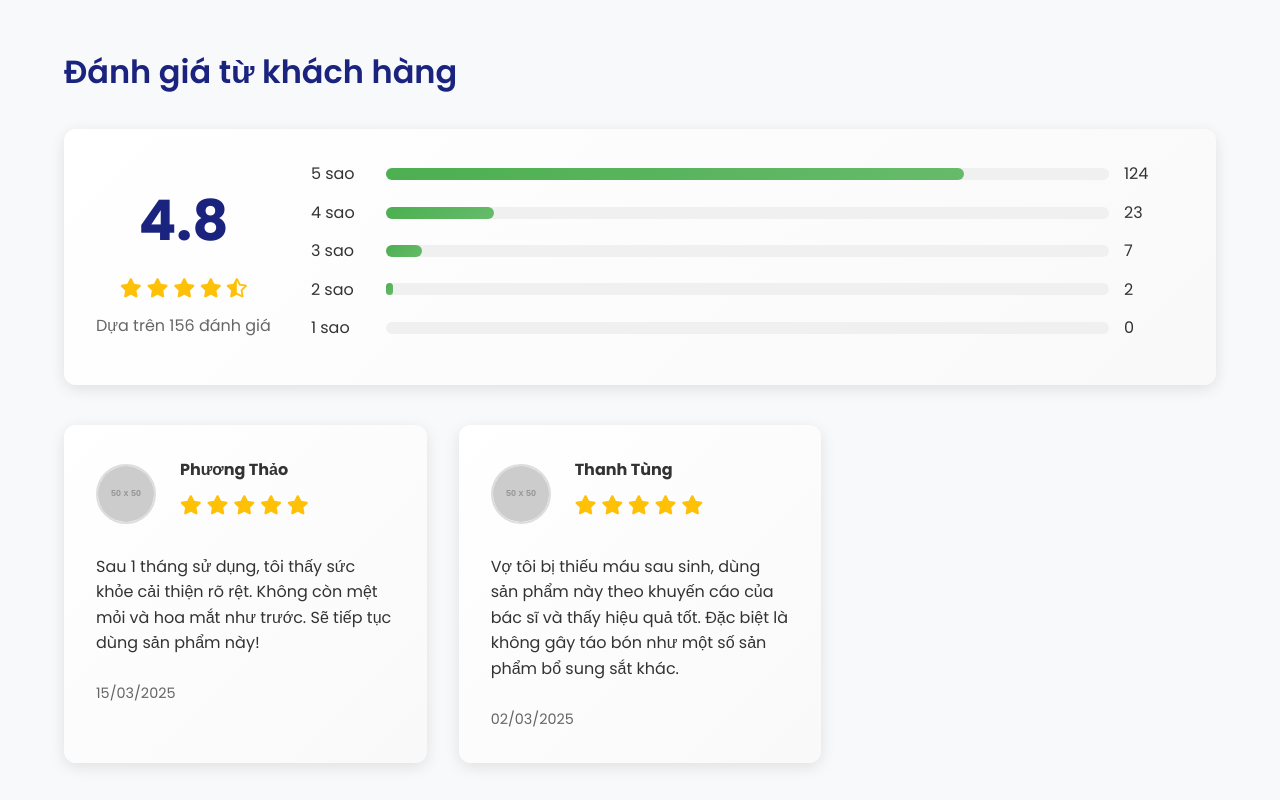
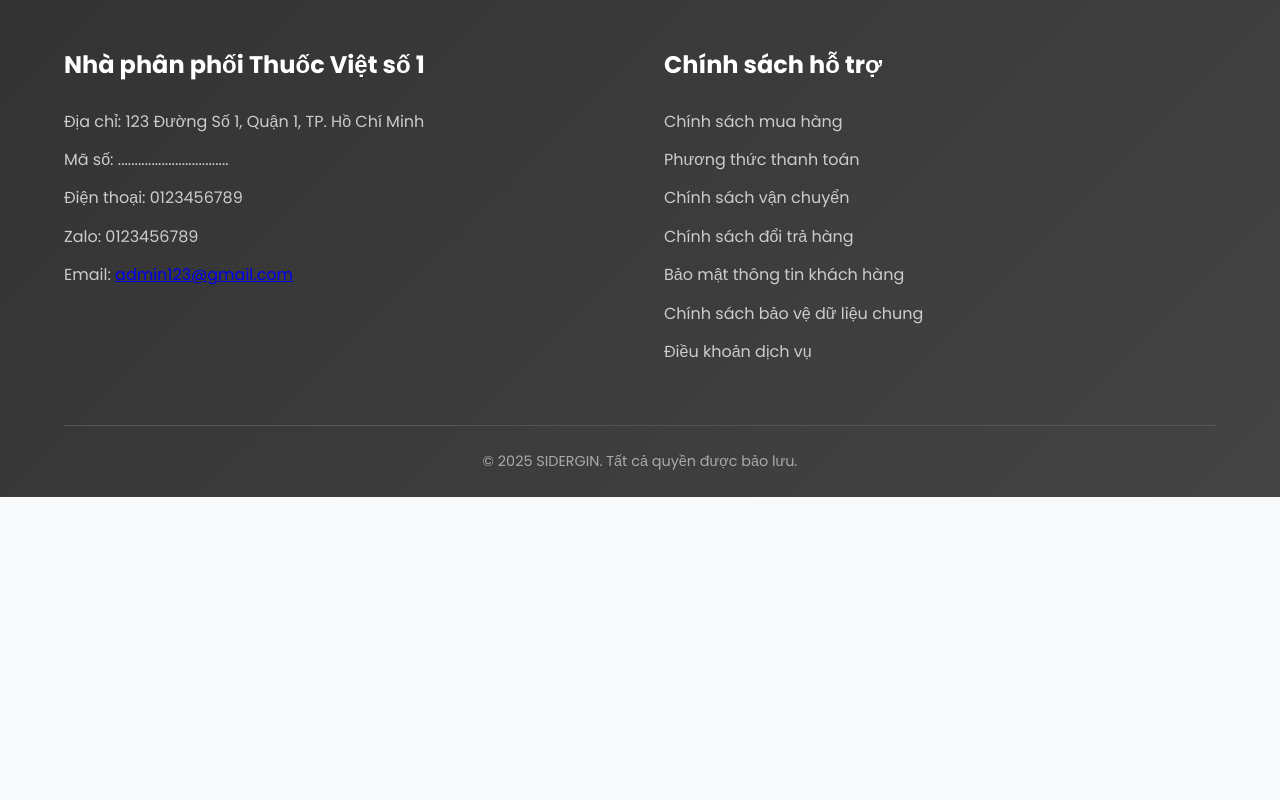
Before and after one commit to P1emon/Sidergin, a plain HTML site: page index.html in a window 1280 px wide. Shown: the part 1540-2340 px from the top of the page. After the commit the page ends 2037 px from the top, so only its background shows below. Drawn offline with Linux system fonts and the light colour scheme; placeholder pictures from the web are drawn by us.

Commit message:
Update index.html

```diff
--- a/index.html
+++ b/index.html
@@ -198,100 +198,6 @@
         </div>
     </section>
 
-    <section class="customer-reviews">
-        <h2>Đánh giá từ khách hàng</h2>
-
-        <div class="rating-summary">
-            <div class="average-rating">
-                <span class="rating-number">4.8</span>
-                <div class="stars">
-                    <i class="fas fa-star"></i>
-                    <i class="fas fa-star"></i>
-                    <i class="fas fa-star"></i>
-                    <i class="fas fa-star"></i>
-                    <i class="fas fa-star-half-alt"></i>
-                </div>
-                <span class="total-reviews">Dựa trên 156 đánh giá</span>
-            </div>
-
-            <div class="rating-bars">
-                <div class="rating-bar">
-                    <span>5 sao</span>
-                    <div class="bar-container">
-                        <div class="bar" style="width: 80%;"></div>
-                    </div>
-                    <span>124</span>
-                </div>
-                <div class="rating-bar">
-                    <span>4 sao</span>
-                    <div class="bar-container">
-                        <div class="bar" style="width: 15%;"></div>
-                    </div>
-                    <span>23</span>
-                </div>
-                <div class="rating-bar">
-                    <span>3 sao</span>
-                    <div class="bar-container">
-                        <div class="bar" style="width: 5%;"></div>
-                    </div>
-                    <span>7</span>
-                </div>
-                <div class="rating-bar">
-                    <span>2 sao</span>
-                    <div class="bar-container">
-                        <div class="bar" style="width: 1%;"></div>
-                    </div>
-                    <span>2</span>
-                </div>
-                <div class="rating-bar">
-                    <span>1 sao</span>
-                    <div class="bar-container">
-                        <div class="bar" style="width: 0%;"></div>
-                    </div>
-                    <span>0</span>
-                </div>
-            </div>
-        </div>
-
-        <div class="review-cards">
-            <div class="review-card">
-                <div class="reviewer-info">
-                    <img src="https://via.placeholder.com/50x50/f0f0f0/555555?text=P" alt="Phương Thảo">
-                    <div>
-                        <h4>Phương Thảo</h4>
-                        <div class="stars">
-                            <i class="fas fa-star"></i>
-                            <i class="fas fa-star"></i>
-                            <i class="fas fa-star"></i>
-                            <i class="fas fa-star"></i>
-                            <i class="fas fa-star"></i>
-                        </div>
-                    </div>
-                </div>
-                <p class="review-text">Sau 1 tháng sử dụng, tôi thấy sức khỏe cải thiện rõ rệt. Không còn mệt mỏi và hoa mắt như trước. Sẽ tiếp tục dùng sản phẩm này!</p>
-                <span class="review-date">15/03/2025</span>
-            </div>
-
-            <div class="review-card">
-                <div class="reviewer-info">
-                    <img src="https://via.placeholder.com/50x50/f0f0f0/555555?text=T" alt="Thanh Tùng">
-                    <div>
-                        <h4>Thanh Tùng</h4>
-                        <div class="stars">
-                            <i class="fas fa-star"></i>
-                            <i class="fas fa-star"></i>
-                            <i class="fas fa-star"></i>
-                            <i class="fas fa-star"></i>
-                            <i class="fas fa-star"></i>
-                        </div>
-                    </div>
-                </div>
-                <p class="review-text">Vợ tôi bị thiếu máu sau sinh, dùng sản phẩm này theo khuyến cáo của bác sĩ và thấy hiệu quả tốt. Đặc biệt là không gây táo bón như một số sản phẩm bổ sung sắt khác.</p>
-                <span class="review-date">02/03/2025</span>
-            </div>
-        </div>
-    </section>
-
     <footer>
         <div class="footer-content">
             <div class="company-info">
```
